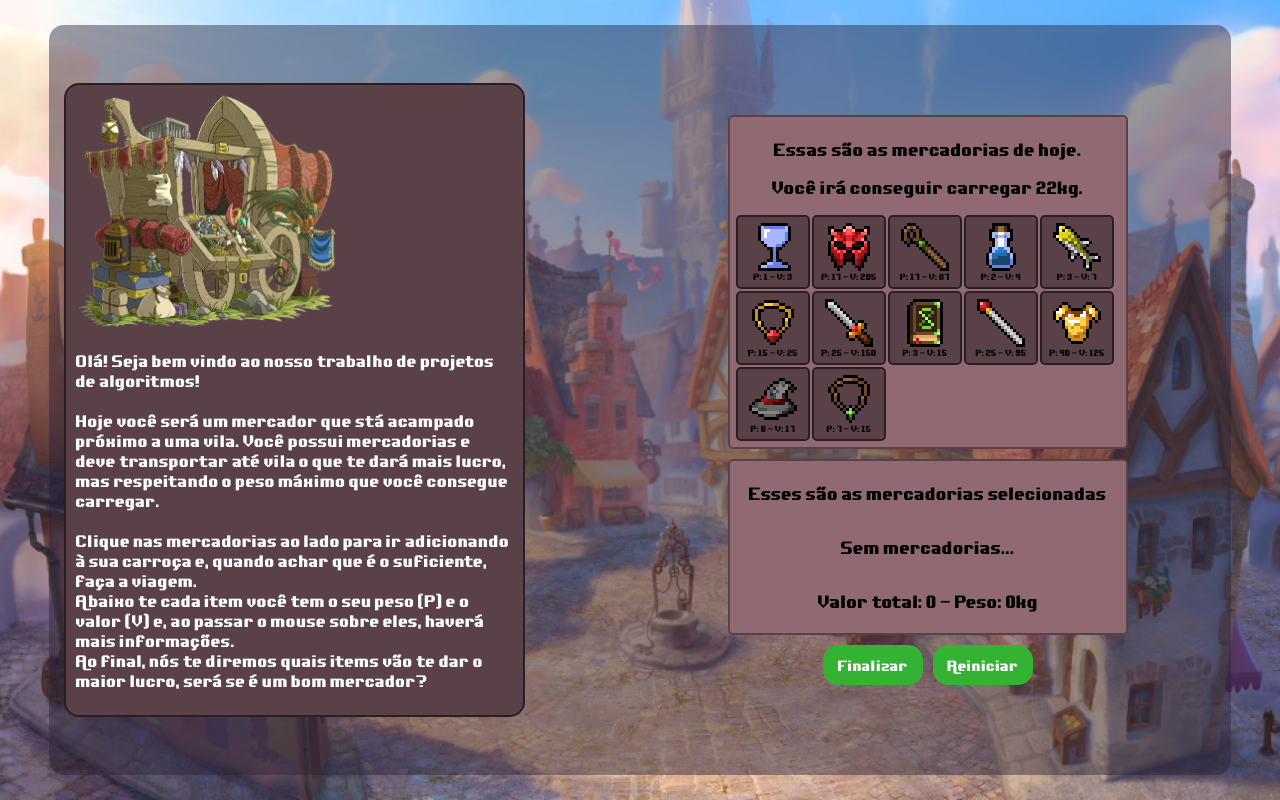
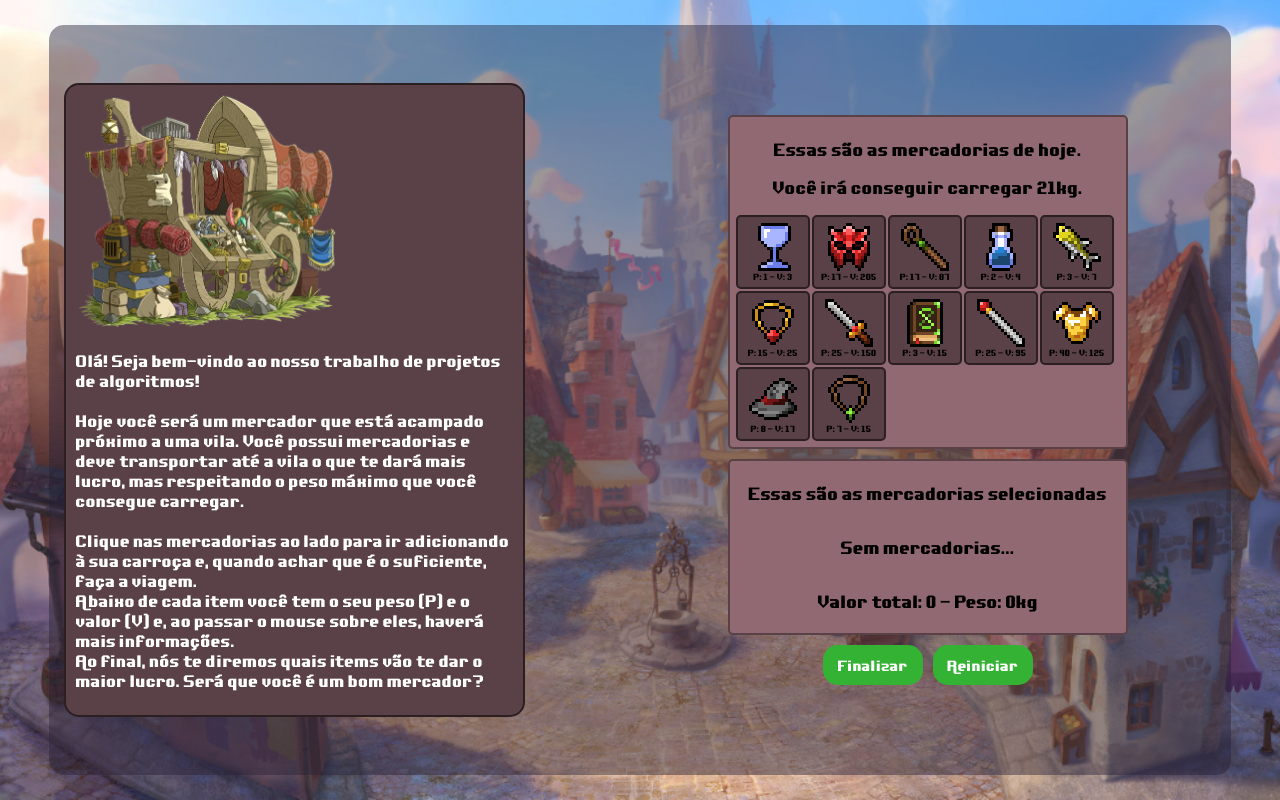
Before and after one commit to projeto-de-algoritmos/Greed_Dupla30, a React (Create React App) app in the folder knapsack-problem/: page / in a window 1280 px wide. Built offline with nearby package versions, Linux system fonts and the light colour scheme.

Commit message:
Bug fixes

```diff
--- a/knapsack-problem/src/App.js
+++ b/knapsack-problem/src/App.js
@@ -59,7 +59,8 @@ function App() {
 
     const randomizeItems = () => {
         const size = Math.floor(Math.random() * 20) + 5
-        const weight = Math.floor(Math.random() * 120) + 20
+        const weight = Math.floor(Math.random() * 60) + 20
+        setBagWeight(weight)
         const numbers = new Set([])
         const selected = []
 
@@ -67,10 +68,8 @@ function App() {
             numbers.add(Math.floor(Math.random() * 36))
         }
         numbers.forEach((el) => selected.push(iconsMock[el]))
-
-        const solutionList = knapSackRecursive(bagWeight, selected, selected.length)
+        const solutionList = knapSackRecursive(weight, selected, selected.length)
         setSolution(solutionList)
-        setBagWeight(weight)
         setItems(selected)
     }
 
@@ -81,16 +80,16 @@ function App() {
                 <div className='leftArea'>
                     <div className='merchant'>
                         <img className='merchantImg' src='merchant.png' alt="Merchant" />
-                        <p style={{ fontSize: '15px', color: 'white' }}>Olá! Seja bem vindo ao nosso trabalho de projetos de algoritmos!<br /><br />
-                            Hoje você será um mercador que stá acampado próximo a uma vila. Você possui mercadorias e deve transportar até vila o que te dará mais lucro, mas respeitando o peso máximo que você consegue carregar. <br /><br />
+                        <p style={{ fontSize: '15px', color: 'white' }}>Olá! Seja bem-vindo ao nosso trabalho de projetos de algoritmos!<br /><br />
+                            Hoje você será um mercador que está acampado próximo a uma vila. Você possui mercadorias e deve transportar até a vila o que te dará mais lucro, mas respeitando o peso máximo que você consegue carregar. <br /><br />
                             Clique nas mercadorias ao lado para ir adicionando à sua carroça e, quando achar que é o suficiente, faça a viagem.<br/>
-                            Abaixo te cada item você tem o seu peso (P) e o valor (V) e, ao passar o mouse sobre eles, haverá mais informações.<br/>
-                            Ao final, nós te diremos quais items vão te dar o maior lucro, será se é um bom mercador?</p>
+                            Abaixo de cada item você tem o seu peso (P) e o valor (V) e, ao passar o mouse sobre eles, haverá mais informações.<br/>
+                            Ao final, nós te diremos quais items vão te dar o maior lucro. Será que você é um bom mercador?</p>
                     </div>
                 </div>
                 <div className='rightArea'>
                     {
-                        !showSolution &&
+
                         <ItemArea>
                             <div style={{ textAlign: 'center', width: '100%' }}>
                                 <p>Essas são as mercadorias de hoje.</p>
@@ -108,7 +107,7 @@ function App() {
                     }
                     <ItemArea>
                         <div style={{ textAlign: 'center', width: '100%' }}>
-                            <p>Esses são as mercadorias selecionadas</p>
+                            <p>Essas são as mercadorias selecionadas</p>
                         </div>
                         {
                             selectedItems.length > 0 ?
@@ -139,7 +138,9 @@ function App() {
                         </ItemArea>
                     }
                     <div style={{ display: 'flex'}}>
-                        <button className='buttonClass' type='button' onClick={finishAttempt}>Finalizar</button>
+                        {!showSolution &&
+                            <button className='buttonClass' type='button' onClick={finishAttempt}>Finalizar</button>
+                        }
                         <button className='buttonClass' type='button' onClick={resetAttempt}>Reiniciar</button>
                     </div>
                 </div>
```
